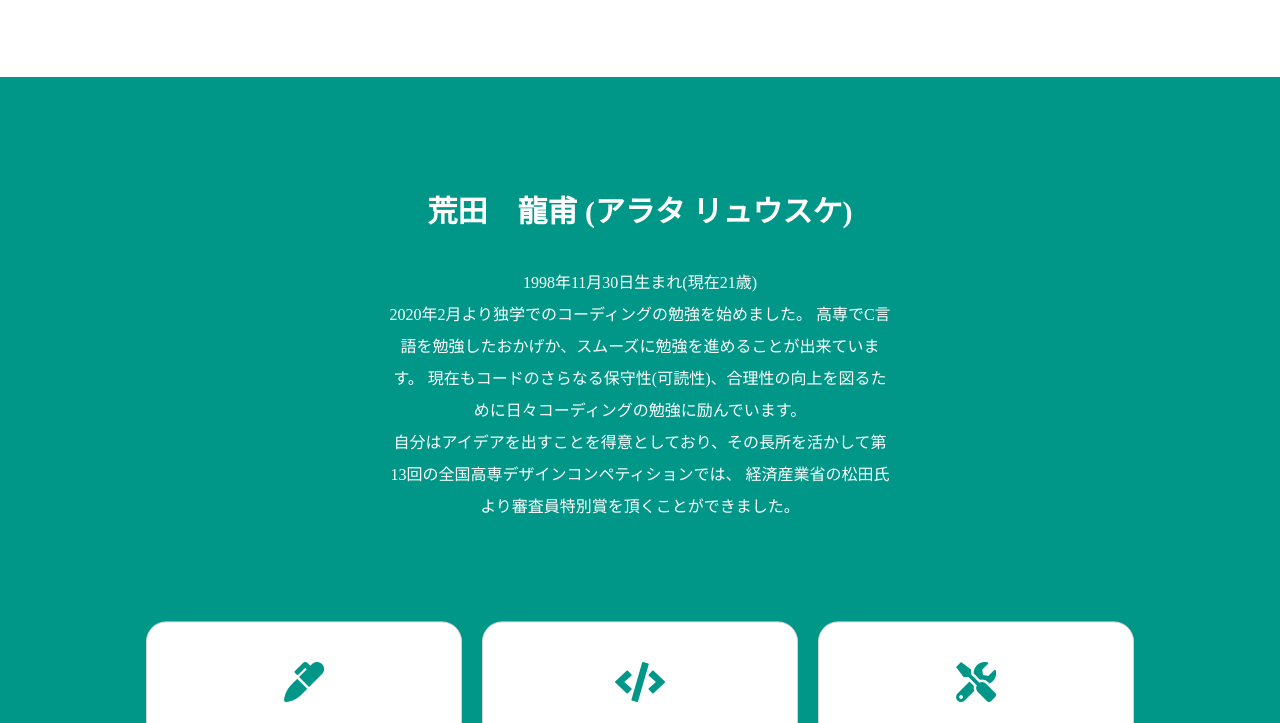
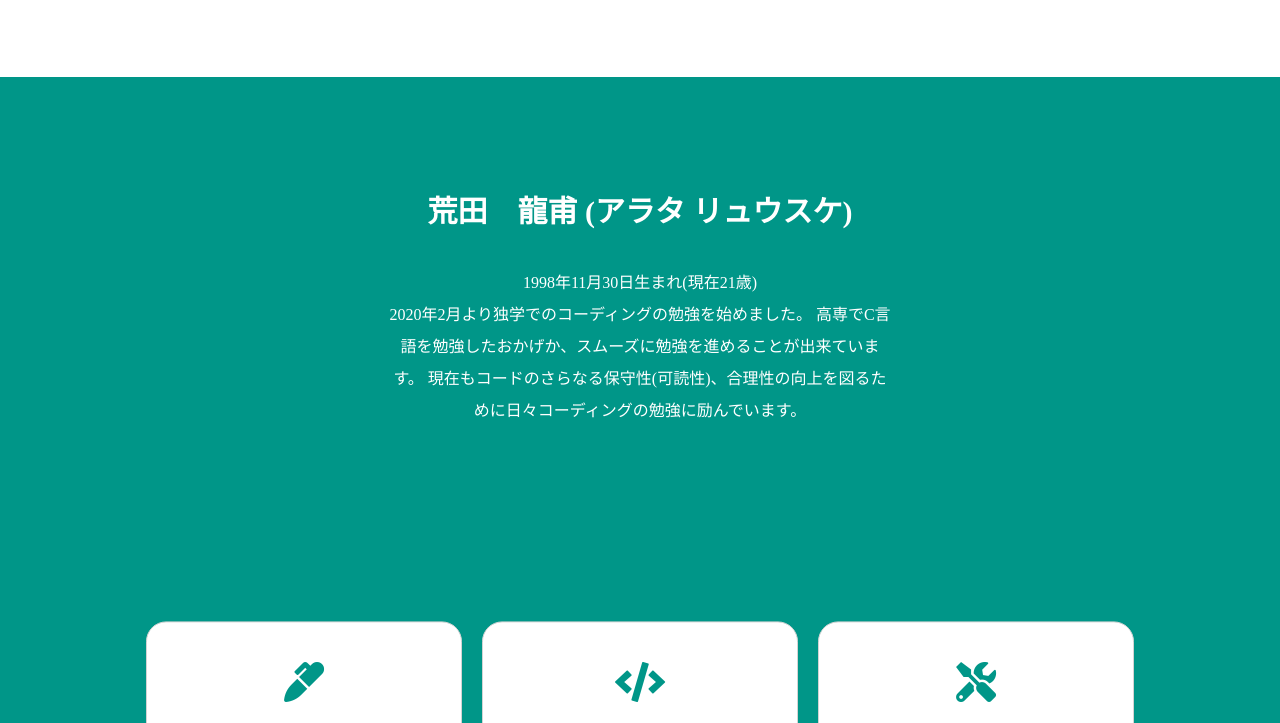
Before and after one commit to ryusuke1998/websiteforportfolio, a website: page index.html in a window 1280 px wide. Shown: the part 560-1283 px from the top of the page. Drawn offline with Linux system fonts and the light colour scheme.

Commit message:
deleted text for intro_profile in index.html

```diff
--- a/index.html
+++ b/index.html
@@ -44,9 +44,7 @@
                     <p>1998年11月30日生まれ(現在21歳)</p>
                     <p>2020年2月より独学でのコーディングの勉強を始めました。
                     高専でC言語を勉強したおかげか、スムーズに勉強を進めることが出来ています。
-                    現在もコードのさらなる保守性(可読性)、合理性の向上を図るために日々コーディングの勉強に励んでいます。
-                    <br>自分はアイデアを出すことを得意としており、その長所を活かして第13回の全国高専デザインコンペティションでは、
-                    経済産業省の松田氏より審査員特別賞を頂くことができました。</p>
+                    現在もコードのさらなる保守性(可読性)、合理性の向上を図るために日々コーディングの勉強に励んでいます。</p>
                 </div>
             </div>
         </div>
```
